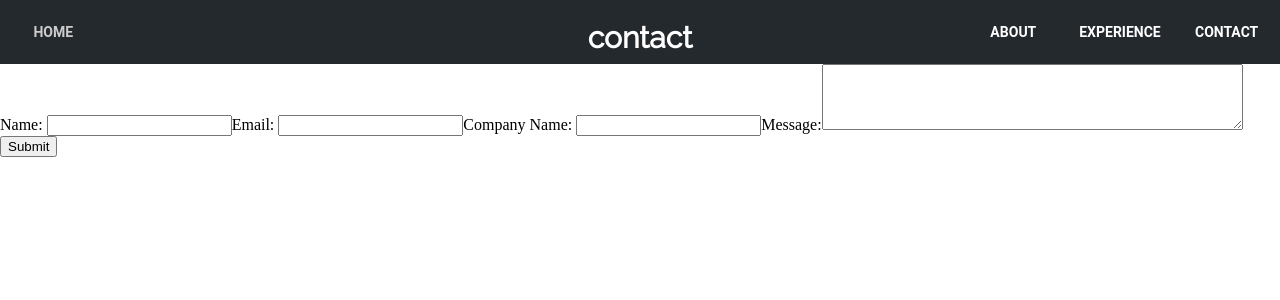
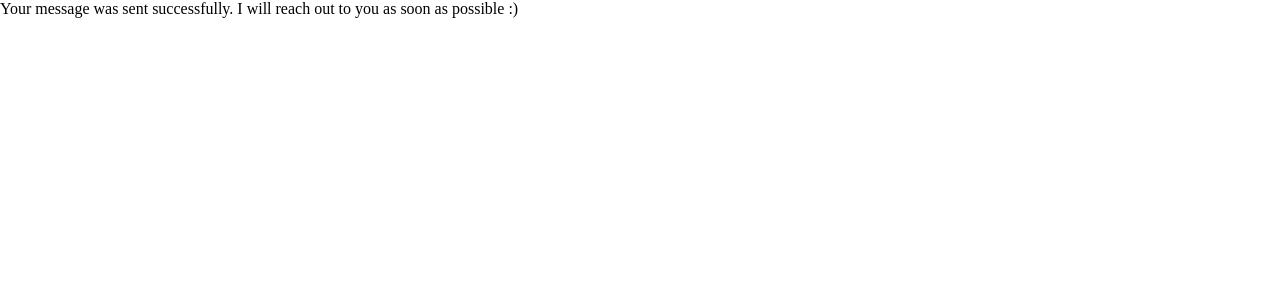
Before and after one commit to stefan-wullems/wbcl_portfolio, a React (Create React App) app: page /contact/successful in a window 1280 px wide. Shown: the top 300 px of the page. Built offline with nearby package versions, Linux system fonts and the light colour scheme.

Commit message:
Successful message pagge

```diff
--- a/src/App.tsx
+++ b/src/App.tsx
@@ -5,6 +5,7 @@ import { Route } from "react-router-dom";
 import AboutContainer from "./components/About/AboutContainer";
 import ExperienceContainer from "./components/Experience/ExperienceContainer";
 import ContactContainer from "./components/Contact/ContactContainer";
+import SuccessfullySentMessagePage from "./components/Contact/SuccessfullySentMessagePage";
 class App extends React.Component {
   public render() {
     return (
@@ -12,7 +13,11 @@ class App extends React.Component {
         <Route exact path="/" component={HomeContainer} />
         <Route path="/about" component={AboutContainer} />
         <Route path="/experience" component={ExperienceContainer} />
-        <Route path="/contact" component={ContactContainer} />
+        <Route exact path="/contact" component={ContactContainer} />
+        <Route
+          path="/contact/successful"
+          component={SuccessfullySentMessagePage}
+        />
       </div>
     );
   }
--- a/src/components/Contact/ContactForm.tsx
+++ b/src/components/Contact/ContactForm.tsx
@@ -27,11 +27,7 @@ const ContactForm: React.FC = props => {
         name="access_token"
         value="kfxqg6t730w1xf14zidw22hn"
       />
-      <input
-        type="hidden"
-        name="success_url"
-        value=".?message=Email+Successfully+Sent%21&isError=0"
-      />
+      <input type="hidden" name="success_url" value="/contact/successful" />
       <input
         type="hidden"
         name="error_url"
--- /dev/null
+++ b/src/components/Contact/SuccessfullySentMessagePage.tsx
@@ -0,0 +1,13 @@
+import * as React from "react";
+import { RouteComponentProps } from "react-router";
+
+const SuccessfullySentMessagePage: React.FC<RouteComponentProps> = props => {
+  return (
+    <div>
+      Your message was sent successfully. I will reach out to you as soon as
+      possible :)
+    </div>
+  );
+};
+
+export default SuccessfullySentMessagePage;
```
